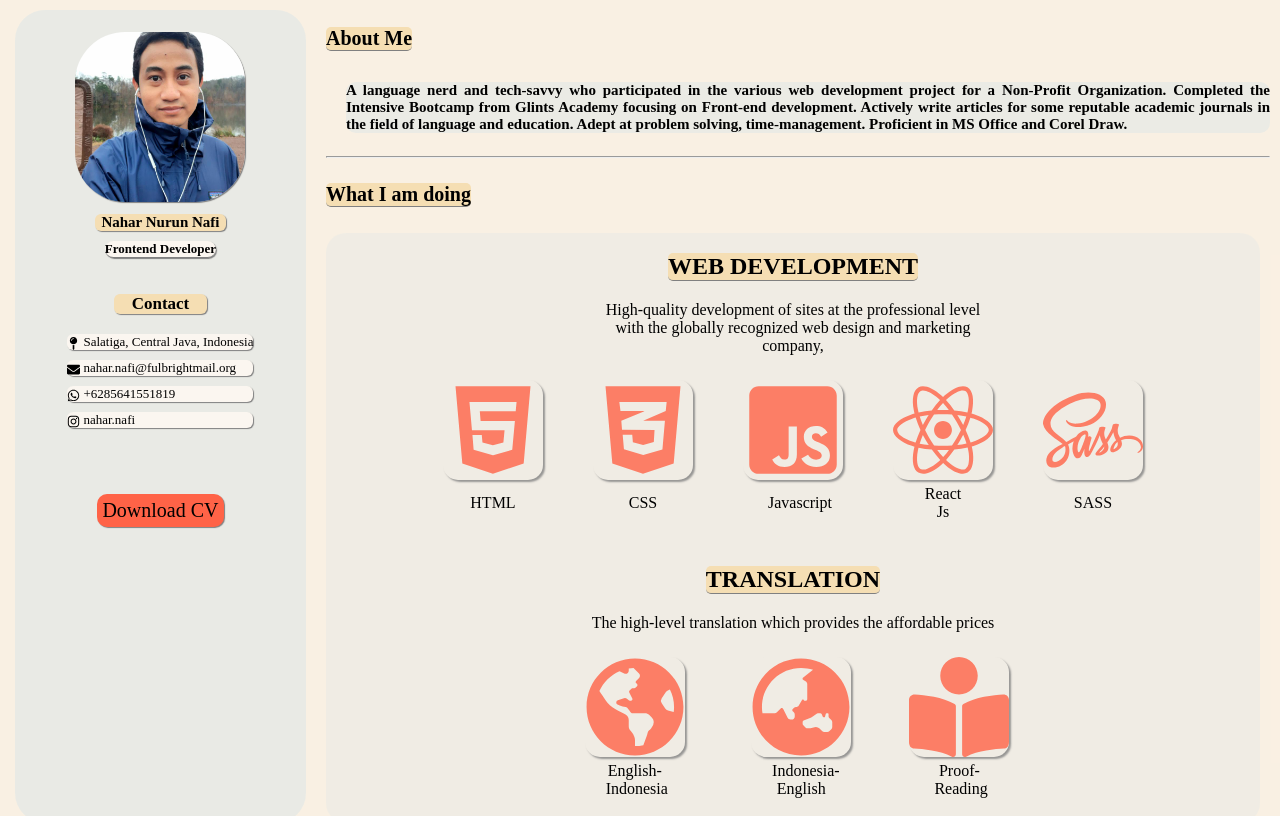
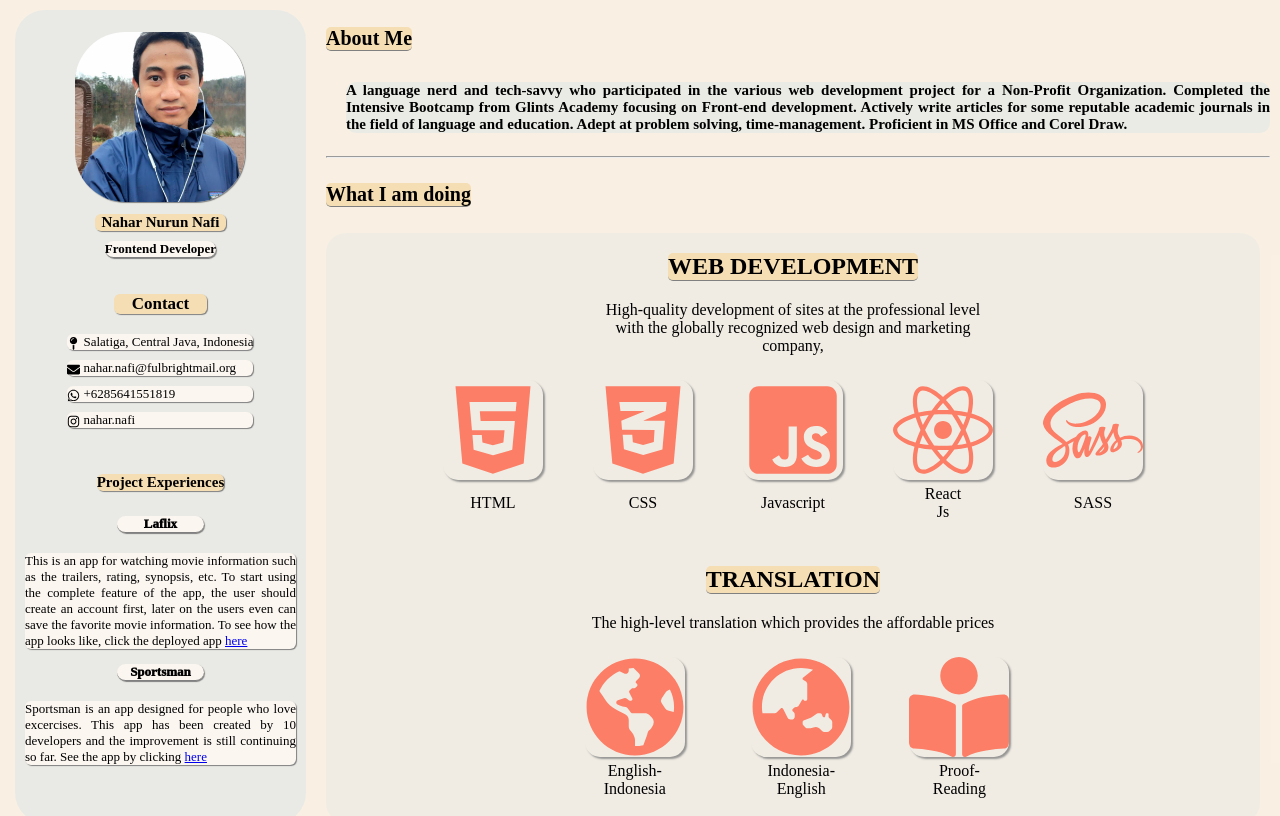
Before and after one commit to naharnafi/web-profile, a React (Create React App) app: page / in a window 1280 px wide. Shown: the top 816 px of the page. Built offline with nearby package versions, Linux system fonts and the light colour scheme.

Commit message:
information

```diff
--- a/src/App.js
+++ b/src/App.js
@@ -78,10 +78,55 @@ function App() {
 									</li>
 								</ul>
 							</div>
-							<div className="button-download">
-								<button className="btn">
-									<a>Download CV</a>
-								</button>
+							<div className="project-experience">
+								<h3>Project Experiences</h3>
+								<p className="laflix">Laflix</p>
+								<div className="laflix-text-wrapper">
+									<p className="laflix-info">
+										This is an app for
+										watching movie
+										information such as
+										the trailers,
+										rating, synopsis,
+										etc. To start using
+										the complete feature
+										of the app, the user
+										should create an
+										account first, later
+										on the users even
+										can save the
+										favorite movie
+										information. To see
+										how the app looks
+										like, click the
+										deployed app
+									</p>
+									<span> </span>
+									<a href="https://laflix-movie.herokuapp.com">
+										here
+									</a>
+								</div>
+								<p className="laflix">
+									Sportsman
+								</p>
+								<div className="laflix-text-wrapper">
+									<p className="laflix-info">
+										Sportsman is an app
+										designed for people
+										who love excercises.
+										This app has been
+										created by 10
+										developers and the
+										improvement is still
+										continuing so far.
+										See the app by
+										clicking
+									</p>
+									<span> </span>
+									<a href="https://laflix-movie.herokuapp.com">
+										here
+									</a>
+								</div>
 							</div>
 						</div>
 					</div>
@@ -191,18 +236,11 @@ function App() {
 					</div>
 				</div>
 			</div>
-			<div className="down-part">
+			{/* <div className="down-part">
 				<div className="video-container">
-					<h2>Project Experience</h2>
-					<span>
-						<p>Sportsman</p>
-					</span>
-					<span>
-						Sportsman is an app designed for people who
-						love excercises. This app has been created
-						by 10 developers and the improvement is
-						still continuing so far.
-					</span>
+					<h2>Sportsman</h2>
+
+					<span></span>
 					<YouTube
 						className="video"
 						videoId="vHjYrFOaIOs"
@@ -210,7 +248,7 @@ function App() {
 						onReady={onReady}
 					/>
 				</div>
-			</div>
+			</div> */}
 			<div className="footer">
 				<span>Designed by Nahar</span>
 			</div>
--- a/src/index.css
+++ b/src/index.css
@@ -99,7 +99,7 @@ body {
 	border-radius: 6px;
 	box-shadow: 1px 1px 1px grey;
 	font-size: 13px;
-  display: flex;
+	display: flex;
 }
 .icon-address {
 margin: 3px 3px 0px 0px;
@@ -132,11 +132,52 @@ margin: 3px 3px 0px 0px;
     box-shadow: 1px 1px 1px grey;
 } */
 
-iframe {
-	margin-left: 10px;
-	margin-top: 10px;
-	padding-top: 50px;
-	border-radius: 25px;
+.project-experience {
+	text-align: center;
+}
+.project-experience h3 {
+	font-weight: 600;
+	font-size: 15px;
+	display: inline-block;
+	/* text-align: center; */
+	/* margin: auto; */
+	background-color: wheat;
+	margin: 30px auto 10px auto;
+	border-radius: 6px;
+	box-shadow: 1px 1px 1px grey;
+}
+.project-experience .laflix {
+	background-color: #fbf6f0;
+	border-radius: 10px;
+	font-family:cursive ;
+	border-bottom: 1px solid grey;
+	/* border-radius: 6px; */
+	margin: 15px auto;
+	box-shadow: 1px 1px 1px grey;
+	font-size: 13px;
+	margin-bottom: 20px;
+	width: 30%;
+}
+.laflix {
+	font-weight: 950;
+}
+.laflix-text-wrapper {
+	background-color: #fbf6f0;
+	border-radius: 6px;
+	box-shadow: 1px 1px 1px grey;
+	/* display: inline-block; */
+	/* display: inline; */
+	font-size: 13px;
+	/* display: flex;
+	flex-direction: column; */
+	text-align:justify;
+	margin: 10px;
+}
+.laflix-info{
+display: inline;
+}
+.laflix-info a {
+	display: inline;
 }
 .main {
 	width: 77%;
@@ -226,6 +267,13 @@ iframe {
   align-items: center;
   text-align: center;
 }
+
+.content span {
+	display: flex;
+	justify-content: center;
+	text-align: center;
+	margin: auto
+}
 .icon-skill:hover {
 	border-radius: 20px;
 	box-shadow: 4px 4px 4px grey;
@@ -290,7 +338,7 @@ width: auto;
   .sidebar {
     width: 70%;
     margin: auto;
-    border-radius: 200px;
+    border-radius: 200px 200px 25px 25px;
   }
   .biodata button {
     border-radius: 25%;
```
